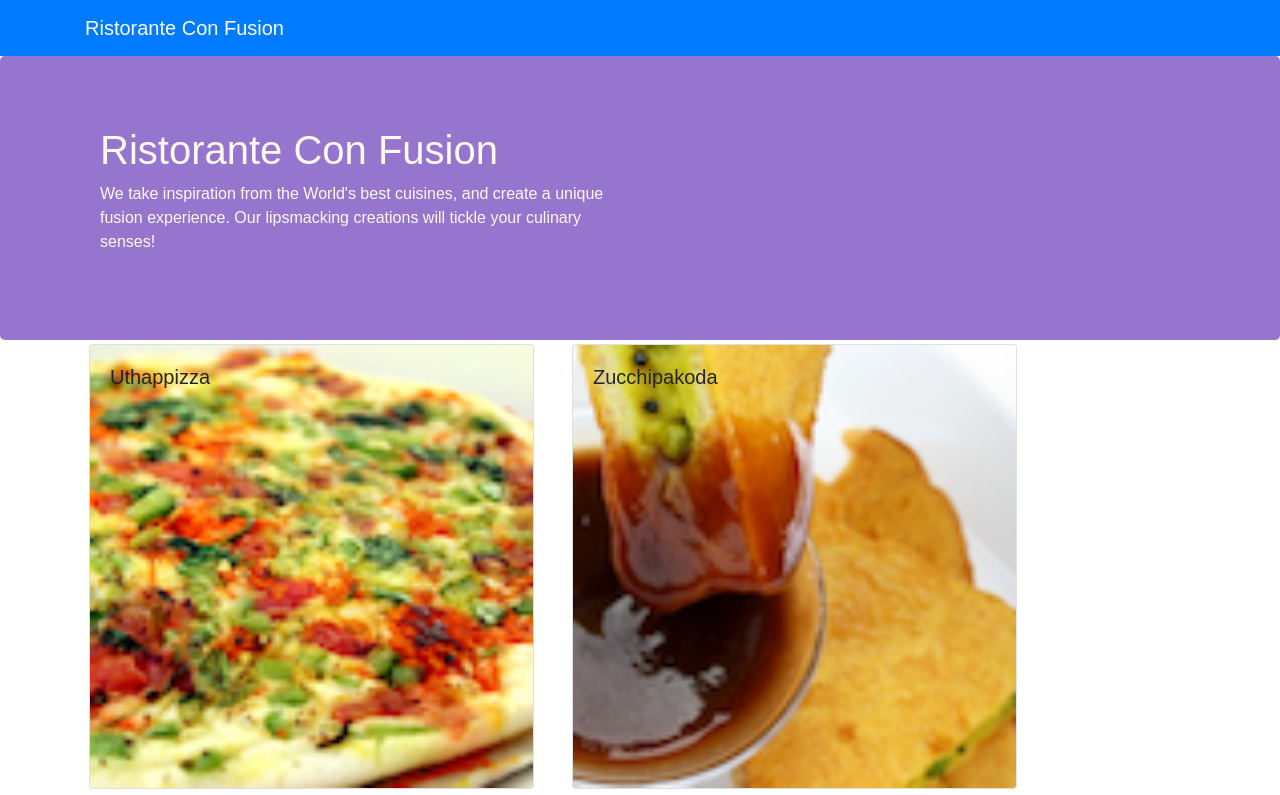
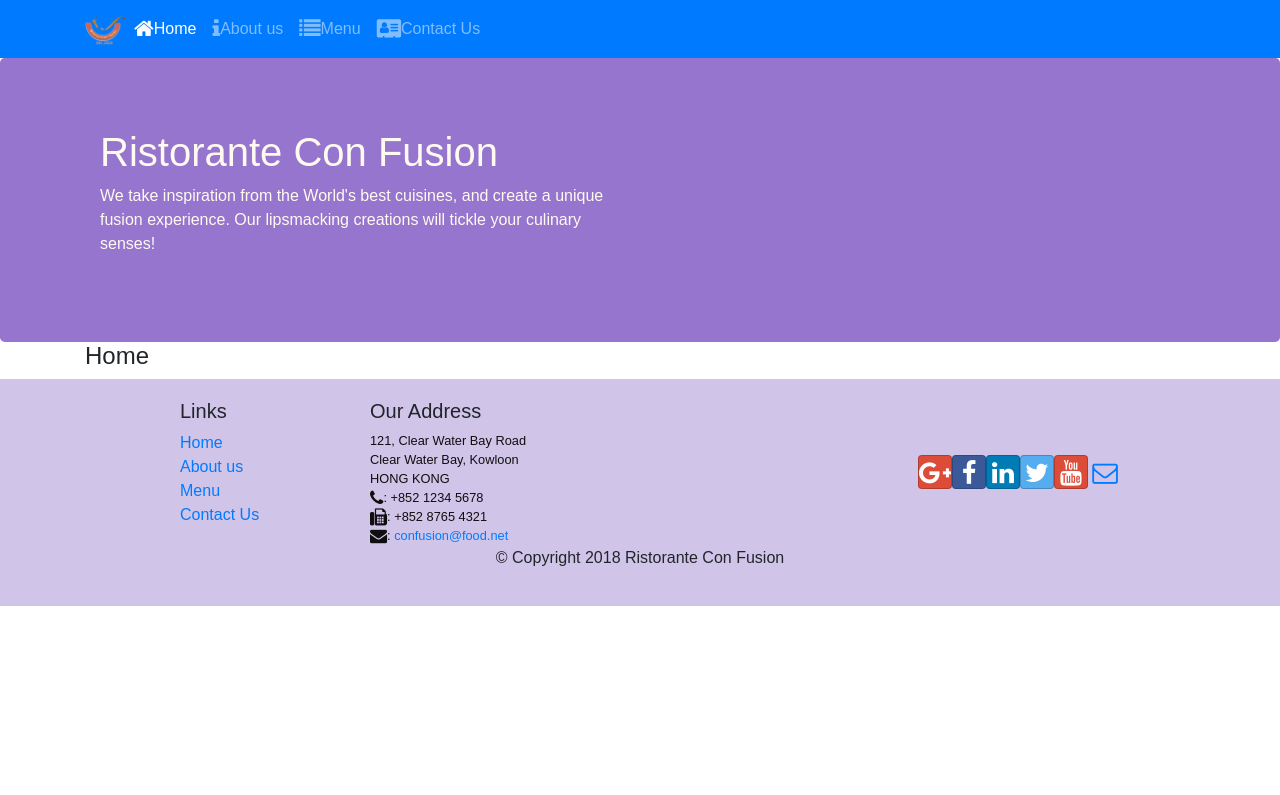
Before and after one commit to bdevapatla/reactjs-restuarant, a React (Create React App) app: page /home in a window 1280 px wide. Shown: the top 795 px of the page. Built offline with nearby package versions, Linux system fonts and the light colour scheme.

Commit message:
React Router

```diff
--- a/package.json
+++ b/package.json
@@ -9,6 +9,7 @@
     "react": "^16.4.0",
     "react-dom": "^16.4.0",
     "react-popper": "0.9.2",
+    "react-router-dom": "4.2.2",
     "react-scripts": "1.1.4",
     "reactstrap": "5.0.0"
   },
--- a/src/App.js
+++ b/src/App.js
@@ -2,13 +2,17 @@
 import { Navbar, NavbarBrand } from 'reactstrap';
 import Main from './components/MainComponent';
 import './App.css';
+import { BrowserRouter } from 'react-router-dom';
 
 class App extends Component {
 
-
   render() {
     return (
-      <Main />
+      <BrowserRouter>
+        <div>
+        <Main />
+        </div>
+      </BrowserRouter>
     );
   }
 }
--- a/src/components/FooterComponent.js
+++ b/src/components/FooterComponent.js
@@ -1,4 +1,5 @@
 import React from 'react';
+import { Link } from 'react-router-dom';
 
 function Footer(props) {
     return(
@@ -8,10 +9,10 @@
                 <div className="col-4 offset-1 col-sm-2">
                     <h5>Links</h5>
                     <ul className="list-unstyled">
-                        <li><a href="#">Home</a></li>
-                        <li><a href="#">About</a></li>
-                        <li><a href="#">Menu</a></li>
-                        <li><a href="contactus.html">Contact</a></li>
+                        <li><Link to="/home">Home</Link></li>
+                        <li><Link to="/aboutus">About us</Link></li>
+                        <li><Link to="/menu">Menu</Link></li>
+                        <li><Link to="/contactus">Contact Us</Link></li>
                     </ul>
                 </div>
                 <div className="col-7 col-sm-5">
--- a/src/components/HeaderComponent.js
+++ b/src/components/HeaderComponent.js
@@ -1,15 +1,53 @@
 import React, {Component} from 'react';
-import { Navbar, NavbarBrand, Jumbotron } from 'reactstrap';
+import { Navbar, NavbarBrand, Nav, NavbarToggler,Collapse,NavItem, Jumbotron } from 'reactstrap';
+import {NavLink} from 'react-router-dom';
 
 
 class Header extends Component {
+    constructor(props){
+        super(props);
+        this.state = {
+            isNavOpen : false
+        };
+        this.toggleNav = this.toggleNav.bind(this);//make a note here
+    }
+    toggleNav() {
+        this.setState({isNavOpen: !this.state.isNavOpen});
+    }
     render() {
         //React-fragment
         return (
             <React.Fragment>
-                <Navbar dark color="primary">
+                <Navbar dark color="primary" expand="md">
                     <div className="container">
-                    <NavbarBrand href="/">Ristorante Con Fusion</NavbarBrand>
+                    <NavbarToggler onClick={this.toggleNav} />
+                        <NavbarBrand className="mr-auto" href="/">
+                            <img src='assets/images/logo.png' height="30" width="41" alt='Ristorante Con Fusion' />
+                        </NavbarBrand>
+                        <Collapse isOpen={this.state.isNavOpen} navbar>
+                        <Nav navbar>
+                            <NavItem>
+                                <NavLink className="nav-link" to="/home">
+                                    <span className="fa fa-home fa-lg"></span>Home
+                                </NavLink>
+                            </NavItem>
+                            <NavItem>
+                                <NavLink className="nav-link" to="/aboutus">
+                                    <span className="fa fa-info fa-lg"></span>About us
+                                </NavLink>
+                            </NavItem>
+                            <NavItem>
+                                <NavLink className="nav-link" to="/menu">
+                                    <span className="fa fa-list fa-lg"></span>Menu
+                                </NavLink>
+                            </NavItem>
+                            <NavItem>
+                                <NavLink className="nav-link" to="/contactus">
+                                    <span className="fa fa-address-card fa-lg"></span>Contact Us
+                                </NavLink>
+                            </NavItem>
+                        </Nav>
+                        </Collapse>
                     </div>
                 </Navbar>
                 <Jumbotron>
--- /dev/null
+++ b/src/components/HomeComponent.js
@@ -0,0 +1,11 @@
+import React from 'react';
+
+function Home(props) {
+    return(
+      <div className="container">
+        <h4>Home</h4>
+      </div>
+    );
+}
+
+export default Home;
--- a/src/components/MainComponent.js
+++ b/src/components/MainComponent.js
@@ -4,6 +4,8 @@
 import DishDetail from './DishdetailComponent';
 import Header from './HeaderComponent';
 import Footer from './FooterComponent';
+import Home from './HomeComponent';
+import {Switch, Route, Redirect} from 'react-router-dom';
 
 class Main extends Component {
 
@@ -15,18 +17,22 @@
     };
   }
 
-  onDishSelect(dishId) {
-    this.setState({selectedDish:dishId});
-}
 
   render() {
+    const HomePage = () => {
+      return(
+          <Home
+          />
+      );
+    }
     return (
       <div>
          <Header />
-          <Menu dishes={this.state.dishes} onClick={(dishId) => this.onDishSelect(dishId)}/>
-          <DishDetail dish={this.state.dishes.filter((dish) => {
-              return dish.id === this.state.selectedDish
-          })[0]}/>
+         <Switch>
+              <Route path='/home' component={HomePage} />
+              <Route exact path='/menu' component={() => <Menu dishes={this.state.dishes} onClick={()=>{console.log("onCLick is yet to be defined.");}} />} />
+              <Redirect to="/home" />
+          </Switch>
           <Footer />
       </div>
     );
```
Also changed, not shown: 1 other file (tests, documents, lock files or other folders).
